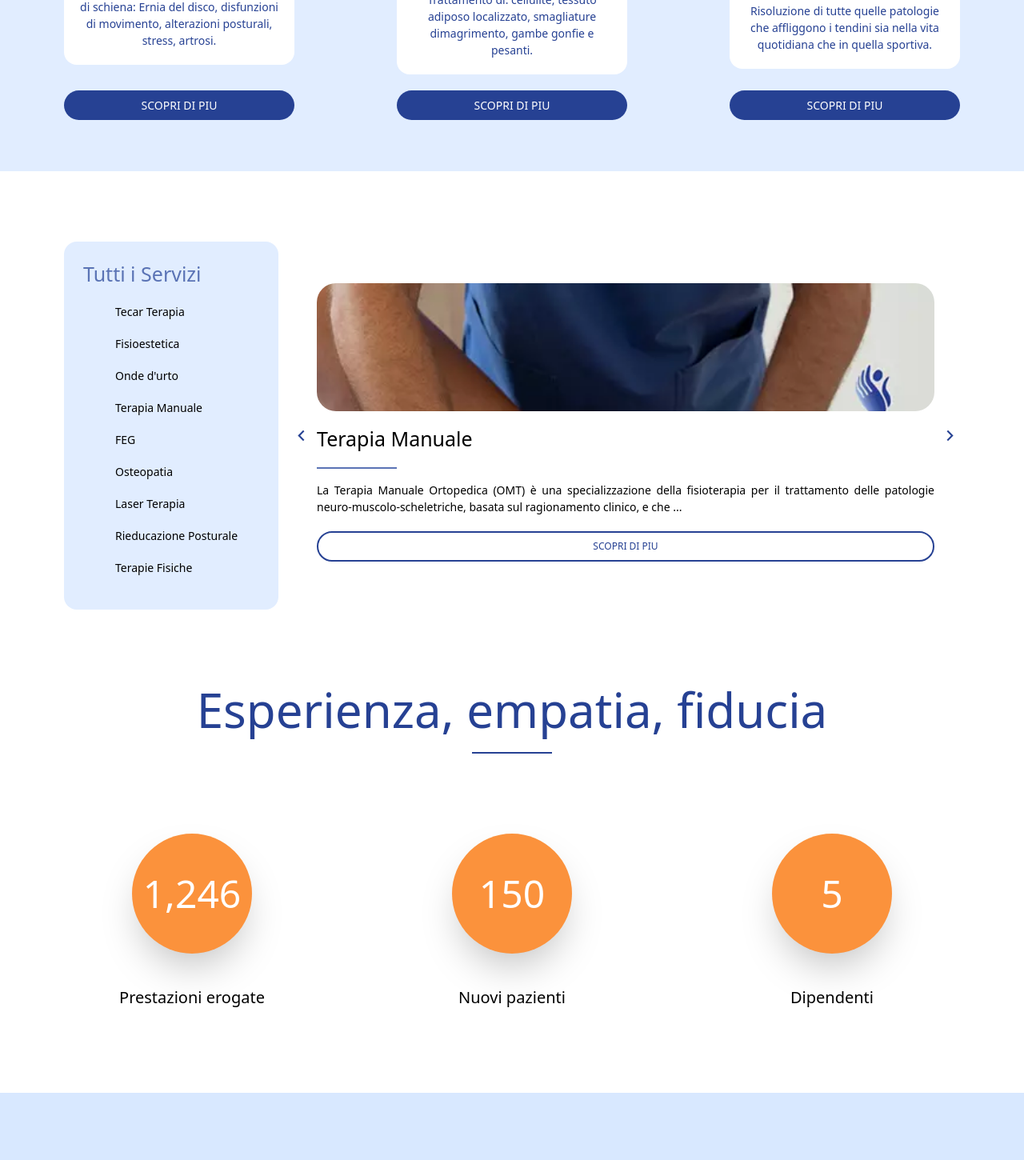
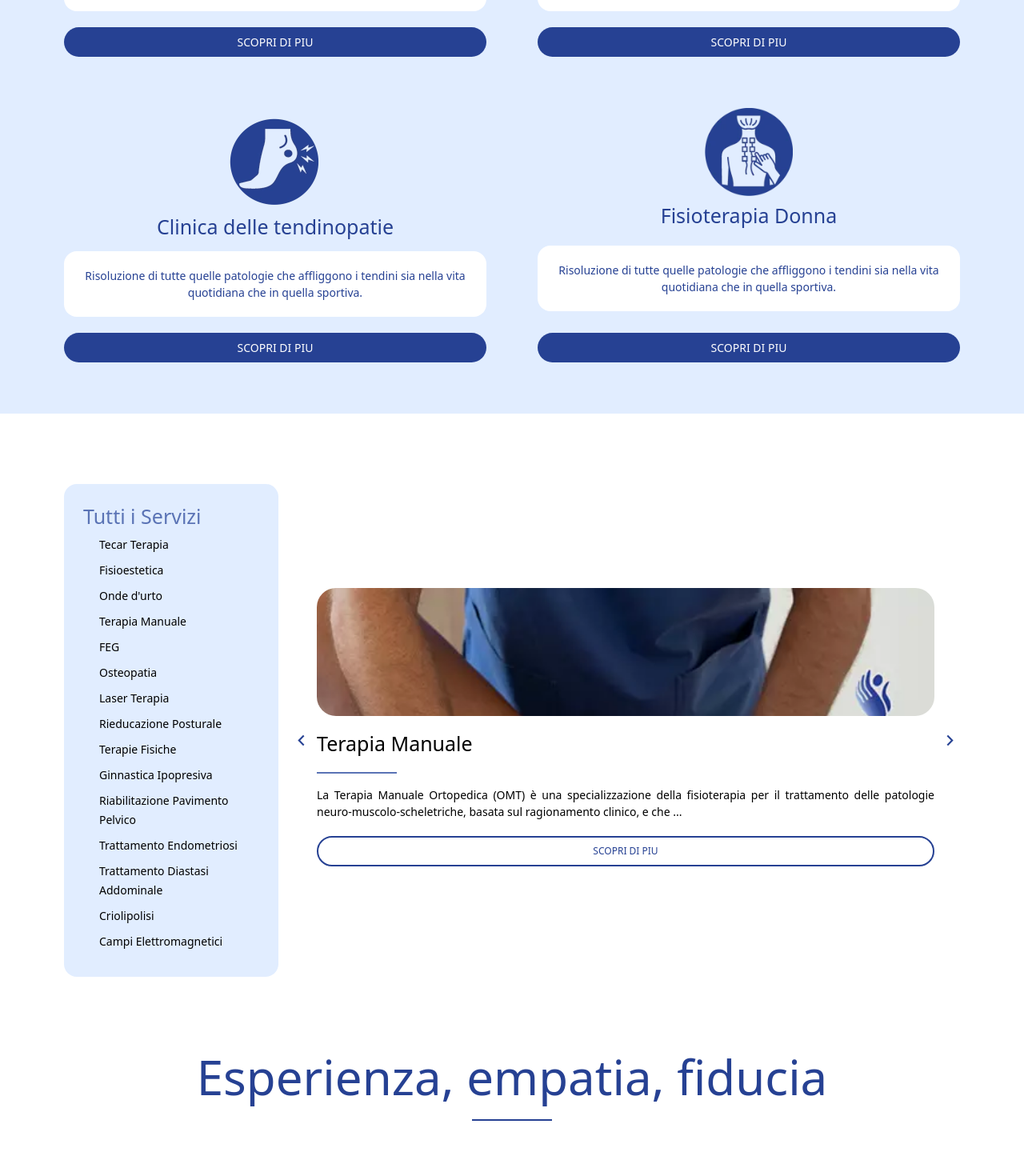
Before and after one commit to digitalthree/fisioste, a Next.js app: page / in a window 1280 px wide. Shown: the part 1220-2670 px from the top of the page at 80% size. Built offline with nearby package versions, Linux system fonts and the light colour scheme; grey boxes are pictures that could not be loaded.

Commit message:
Implementate modifiche richieste dal cliente v3

```diff
--- a/components/contatti/components/GrigliaContatti.tsx
+++ b/components/contatti/components/GrigliaContatti.tsx
@@ -47,7 +47,7 @@ export const GrigliaContatti: React.FC<GrigliaContattiProps> = ({}) => {
                     <h2 className="text-[25px] text-secondary mt-4">Indirizzo</h2>
                     <a className="text-secondary text-center text-base xl:text-[18px] font-light hover:underline"
                        rel="noreferrer"
-                       target="_blank" href="https://g.page/Fisioste?share">Viale della Resistenza,<br/> 29
+                       target="_blank" href="https://g.page/Fisioste?share">Viale della Resistenza,<br/> 29/a
                         64100 Teramo</a>
                 </div>
             </div>
@@ -62,7 +62,7 @@ export const GrigliaContatti: React.FC<GrigliaContattiProps> = ({}) => {
                 <div className="flex flex-col text-center">
                     <h2 className="text-[25px] text-secondary mt-4">Orari</h2>
                     <span className="text-secondary text-base xl:text-[18px] font-light"
-                    >Lun-Ven / 9:00 - 19:00</span>
+                    >Lun-Ven / 9:00 - 20:00</span>
                 </div>
             </div>
         </div>
--- a/components/footer/components/FooterContatti.tsx
+++ b/components/footer/components/FooterContatti.tsx
@@ -26,7 +26,7 @@ export const FooterContatti: React.FC<FooterContattiProps> = ({}) => {
                        alt="Fisioste pin"/>
                 <div className="flex flex-col">
                     <a className="text-secondary mt-4 ml-4 text-sm text-center lg:text-base font-light hover:underline" rel="noreferrer"
-                       target="_blank" href="https://g.page/Fisioste?share">Viale della Resistenza,<br/> 29
+                       target="_blank" href="https://g.page/Fisioste?share">Viale della Resistenza,<br/> 29/a
                         64100 Teramo</a>
                 </div>
             </div>
@@ -36,7 +36,7 @@ export const FooterContatti: React.FC<FooterContattiProps> = ({}) => {
                 <div className="flex flex-col">
                                     <span className="text-secondary mt-4 ml-4 text-sm text-center lg:text-base font-light"
                                     >
-                                        Lun-Ven / 9:00 - 19:00
+                                        Lun-Ven / 9:00 - 20:00
                                     </span>
                 </div>
             </div>
--- a/components/home/components/Servizi.tsx
+++ b/components/home/components/Servizi.tsx
@@ -10,7 +10,7 @@ interface ServiziProps {
 
 export const Servizi: React.FC<ServiziProps> = ({servizi}) => {
 
-    let itemsCarosello: CaroselloItem[] = servizi.map(s => {
+    let itemsCarosello: CaroselloItem[] = servizi.filter(s => s.description !== '').map(s => {
         return {
             id: s.id,
             imgUrl: s.imgUrl,
@@ -30,12 +30,12 @@ export const Servizi: React.FC<ServiziProps> = ({servizi}) => {
                 >
                     <div className="p-6 rounded-2xl bg-[#e1edff] hidden lg:flex">
                         <div className="flex flex-col">
-                            <h2 className="text-2xl xl:text-[25px] mb-5 text-primary">Tutti i Servizi</h2>
-                            <ul className="ml-10">
+                            <h2 className="text-2xl xl:text-[25px] mb-2 text-primary">Tutti i Servizi</h2>
+                            <ul className="ml-5">
                                 {servizi.map(servizio => {
                                     return (
                                         <li key={servizio.id}
-                                            className="text-base xl:text-[14px] mb-4">{servizio.name}</li>
+                                            className="text-base xl:text-[14px] mb-2">{servizio.name}</li>
                                     )
                                 })}
                             </ul>
--- a/components/home/components/SpecialistiBenessere.tsx
+++ b/components/home/components/SpecialistiBenessere.tsx
@@ -11,9 +11,9 @@ export const SpecialistiBenessere: React.FC<SpecialistiBenessereProps> = ({}) =>
             <div className="container text-center">
                 <h1 className="text-secondary">
                     {/*Specialisti del <span className="text-secondary">benessere</span>*/}
-                    Siamo specializzati certificati in
+                    Siamo specializzati in
                 </h1>
-                <div className="grid lg:grid-cols-3 lg:gap-32 mt-16 ">
+                <div className="lg:grid lg:grid-cols-2 lg:gap-16 mt-16 ">
                     <div className="flex flex-col justify-between items-center mb-28 lg:mb-0"
                          data-aos="fade-up"
                          data-aos-duration="1000"
@@ -29,7 +29,7 @@ export const SpecialistiBenessere: React.FC<SpecialistiBenessereProps> = ({}) =>
                                 stress, artrosi.
                             </p>
                         </div>
-                        <Link href="/servizi/8" passHref>
+                        <Link href="/#" passHref>
                             <button
                                 className='px-8 py-2 w-full mt-5 rounded-full bg-secondary text-white text-[14px] hover:opacity-80'>SCOPRI
                                 DI PIU
@@ -58,7 +58,7 @@ export const SpecialistiBenessere: React.FC<SpecialistiBenessereProps> = ({}) =>
                             </button>
                         </Link>
                     </div>
-                    <div className="flex flex-col justify-between items-center"
+                    <div className="flex flex-col justify-between items-center mb-28 lg:mb-0"
                          data-aos="fade-up"
                          data-aos-duration="1000"
                          data-aos-once="true"
@@ -79,6 +79,27 @@ export const SpecialistiBenessere: React.FC<SpecialistiBenessereProps> = ({}) =>
                             </button>
                         </Link>
                     </div>
+                    <div className="flex flex-col justify-between items-center"
+                         data-aos="fade-up"
+                         data-aos-duration="1000"
+                         data-aos-once="true"
+                    >
+                        <Image src={'/img/home/fisio_donna.webp'} width="110px" height="110px" layout="fixed"
+                               alt="Fisioste tendinopatie"/>
+                        <h2 className="text-[25px] text-secondary">Fisioterapia Donna</h2>
+                        <div className="p-5 rounded-2xl bg-white mt-3">
+                            <p className="text-secondary">
+                                Risoluzione di tutte quelle patologie che affliggono i tendini sia nella
+                                vita quotidiana che in quella sportiva.
+                            </p>
+                        </div>
+                        <Link href="/news/4" passHref>
+                            <button
+                                className='px-8 py-2 w-full mt-5 rounded-full bg-secondary text-white text-[14px] hover:opacity-80'>SCOPRI
+                                DI PIU
+                            </button>
+                        </Link>
+                    </div>
                 </div>
             </div>
         </div>
--- a/components/navbar/DesktopMenu.tsx
+++ b/components/navbar/DesktopMenu.tsx
@@ -42,7 +42,7 @@ export const DesktopMenu: React.FC<DesktopMenuProps> = ({}) => {
                             <Image src={'/img/clock1.png'} width="50px" height="50px" layout="fixed" alt="Fisioste clock"/>
                             <div className="flex flex-col ml-4">
                                 <h3 className="text-xl lg:text-[16px] text-secondary font-medium">Orari</h3>
-                                <p className="text-secondary text-[14px] font-light">Lun - Ven 9:00-19:00</p>
+                                <p className="text-secondary text-[14px] font-light">Lun - Ven 9:00-20:00</p>
                             </div>
                         </div>
 
@@ -58,7 +58,7 @@ export const DesktopMenu: React.FC<DesktopMenuProps> = ({}) => {
                             <Image src={'/img/pin1.png'} width="50px" height="50px" layout="intrinsic" alt="Fisioste pin"/>
                             <div className="flex flex-col ml-4">
                                 <h3 className="text-xl lg:text-[16px] text-secondary font-medium">Vieni a trovarci</h3>
-                                <a className="text-secondary text-[14px] font-light hover:underline" rel="noreferrer" target="_blank" href="https://g.page/Fisioste?share">Viale della Resistenza, 29 64100 Teramo</a>
+                                <a className="text-secondary text-[14px] font-light hover:underline" rel="noreferrer" target="_blank" href="https://g.page/Fisioste?share">Viale della Resistenza, 29/a 64100 Teramo</a>
                             </div>
                         </div>
                     </div>
--- a/components/servizi/articoli/TerapieFisiche.tsx
+++ b/components/servizi/articoli/TerapieFisiche.tsx
@@ -16,15 +16,14 @@ export const TerapieFisiche: React.FC<TerapieFisicheProps> = ({}) => {
                 effetto termico.
             </p>
             <p className="text-[18px] mb-2 "><span className="font-bold">Elettroterapia:</span> Il termine elettroterapia
-                indica l’utilizzo a scopo terapeutico dell’energia elettrica in tutte le sue forme. Tra quelle
-                utilizzate abbiamo a disposizione:
+                indica l’utilizzo a scopo terapeutico dell’energia elettrica in tutte le sue forme.
             </p>
-            <ul className="list-disc px-10">
+            {/*<ul className="list-disc px-10">
                 <li>Elettrostimolazione</li>
                 <li>Tens</li>
                 <li>Ionoforesi</li>
                 <li>Magnetoterapia</li>
-            </ul>
+            </ul>*/}
         </>
     )
 
--- a/data/servizi.ts
+++ b/data/servizi.ts
@@ -80,5 +80,59 @@ export let servizi: Servizio[] = [
         bannerImgUrlTablet: '/img/servizi/banners/tablet/TerapieFisiche.png',
         bannerImgUrlMobile: '/img/servizi/banners/mobile/TerapieFisiche.png',
         description: 'Ultrasuono: in campo terapeutico gli ultrasuoni sono ottenuti in modo artificiale sfruttando le proprietà di alcuni cristalli minerali sottoposti all’azione di un campo elettrico.',
+    },
+    {
+        id: 10,
+        name: 'Ginnastica Ipopresiva',
+        imgUrl: '',
+        bannerImgUrl: '',
+        bannerImgUrlTablet: '',
+        bannerImgUrlMobile: '',
+        description: '',
+    },
+    {
+        id: 11,
+        name: 'Riabilitazione Pavimento Pelvico',
+        imgUrl: '',
+        bannerImgUrl: '',
+        bannerImgUrlTablet: '',
+        bannerImgUrlMobile: '',
+        description: '',
+    },
+    {
+        id: 12,
+        name: 'Trattamento Endometriosi',
+        imgUrl: '',
+        bannerImgUrl: '',
+        bannerImgUrlTablet: '',
+        bannerImgUrlMobile: '',
+        description: '',
+    },
+    {
+        id: 13,
+        name: 'Trattamento Diastasi Addominale',
+        imgUrl: '',
+        bannerImgUrl: '',
+        bannerImgUrlTablet: '',
+        bannerImgUrlMobile: '',
+        description: '',
+    },
+    {
+        id: 14,
+        name: 'Criolipolisi',
+        imgUrl: '',
+        bannerImgUrl: '',
+        bannerImgUrlTablet: '',
+        bannerImgUrlMobile: '',
+        description: '',
+    },
+    {
+        id: 15,
+        name: 'Campi Elettromagnetici',
+        imgUrl: '',
+        bannerImgUrl: '',
+        bannerImgUrlTablet: '',
+        bannerImgUrlMobile: '',
+        description: '',
     }
 ];
```
Also changed, not shown: public/img/home/fisio_donna.webp (added).
